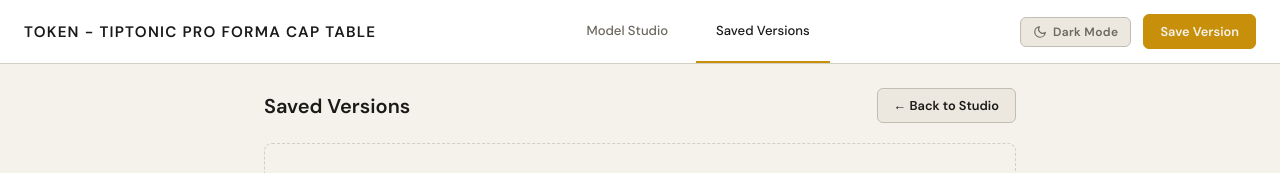
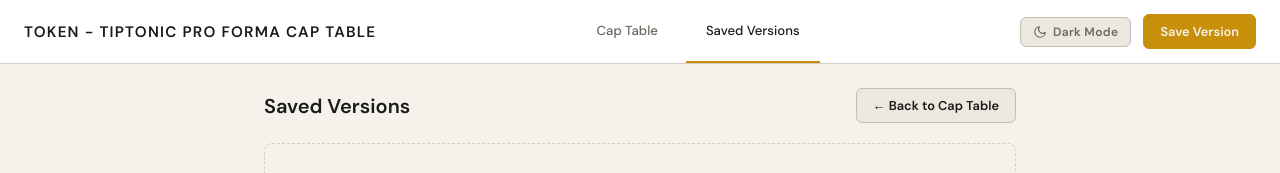
Before and after one commit to Flaniganimal/token-tiptonic-cap-table-tracker, a website: page index.html in a window 1280 px wide. Both pictures are taken after a click on the button "Saved Versions". Shown: the top 173 px of the page. Drawn offline with nearby package versions, Linux system fonts and the light colour scheme; no server answers; a web font is replaced by a local one.

Commit message:
ui: rename 'Model Studio' tab to 'Cap Table', update back button

```diff
--- a/index.html
+++ b/index.html
@@ -26,7 +26,7 @@
     </div>
 
     <nav class="nav-tabs">
-      <button class="nav-tab active" id="tab-studio">Model Studio</button>
+      <button class="nav-tab active" id="tab-studio">Cap Table</button>
       <button class="nav-tab" id="tab-versions">Saved Versions</button>
     </nav>
 
@@ -41,7 +41,7 @@
     </div>
   </header>
 
-  <!-- View: Model Studio -->
+  <!-- View: Cap Table -->
   <main class="view active" id="view-studio">
     <div class="app-container">
 
@@ -204,7 +204,7 @@
     <div class="versions-container">
       <div class="versions-header">
         <h2 class="versions-title">Saved Versions</h2>
-        <button class="btn btn-secondary" onclick="switchTab('studio')">&larr; Back to Studio</button>
+        <button class="btn btn-secondary" onclick="switchTab('studio')">&larr; Back to Cap Table</button>
       </div>
 
       <div id="versions-list-container" class="version-list">
```
